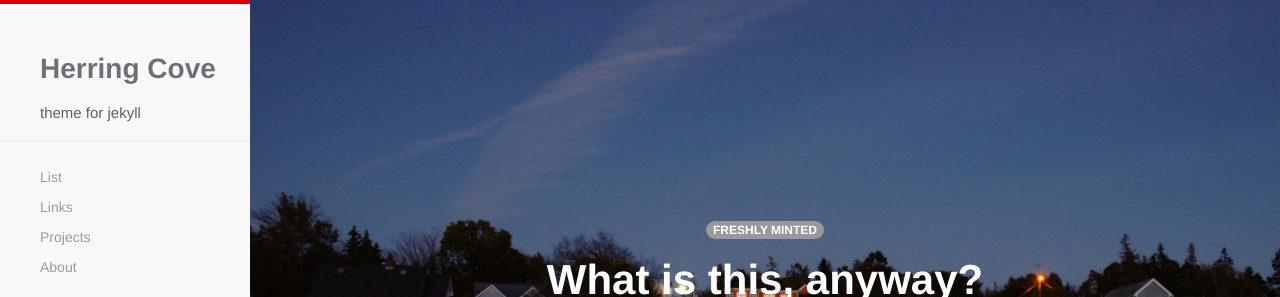
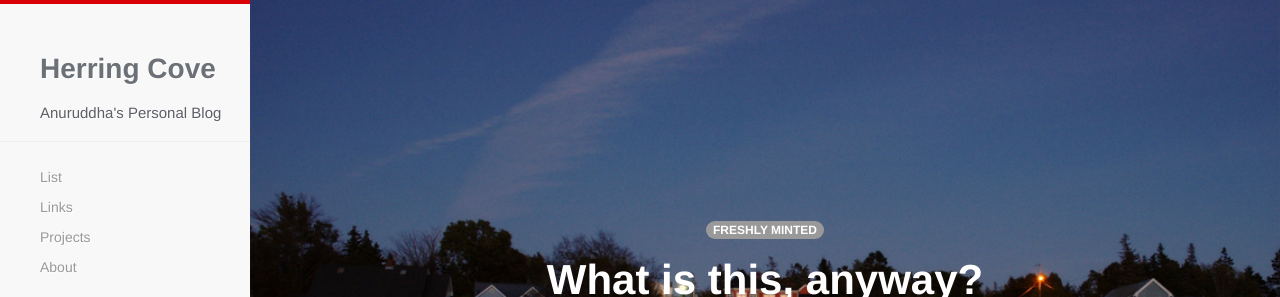
Before and after one commit to apremalal/apremalal.github.io, a Jekyll site: the page built from index.html, in a window 1280 px wide. Shown: the top 297 px of the page. Built offline with Jekyll 4.4.1, drawn with Linux system fonts in a browser that asks for light colours; nearby versions of some CDN libraries.

Commit message:
basepath fix

```diff
--- a/_config.yml
+++ b/_config.yml
@@ -1,7 +1,7 @@
 name: Herring Cove
 author: Herring Cove
-baseurl: /apremalal
-description: theme for jekyll
+baseurl: /
+description: Anuruddha's Personal Blog
 github: http://www.github.com/apremalal
 twitter: http://www.twitter.com/apremalal
 facebook: http://www.facebook.com
```
